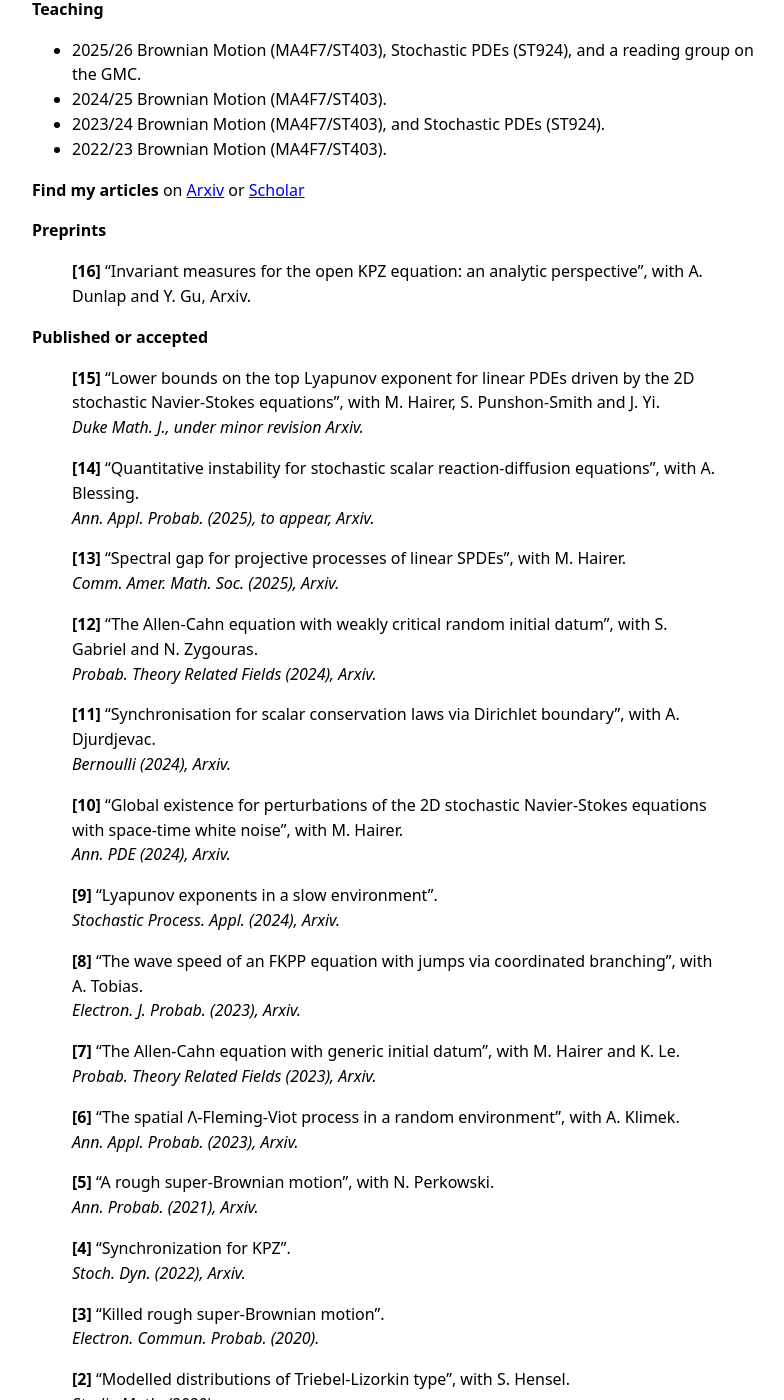
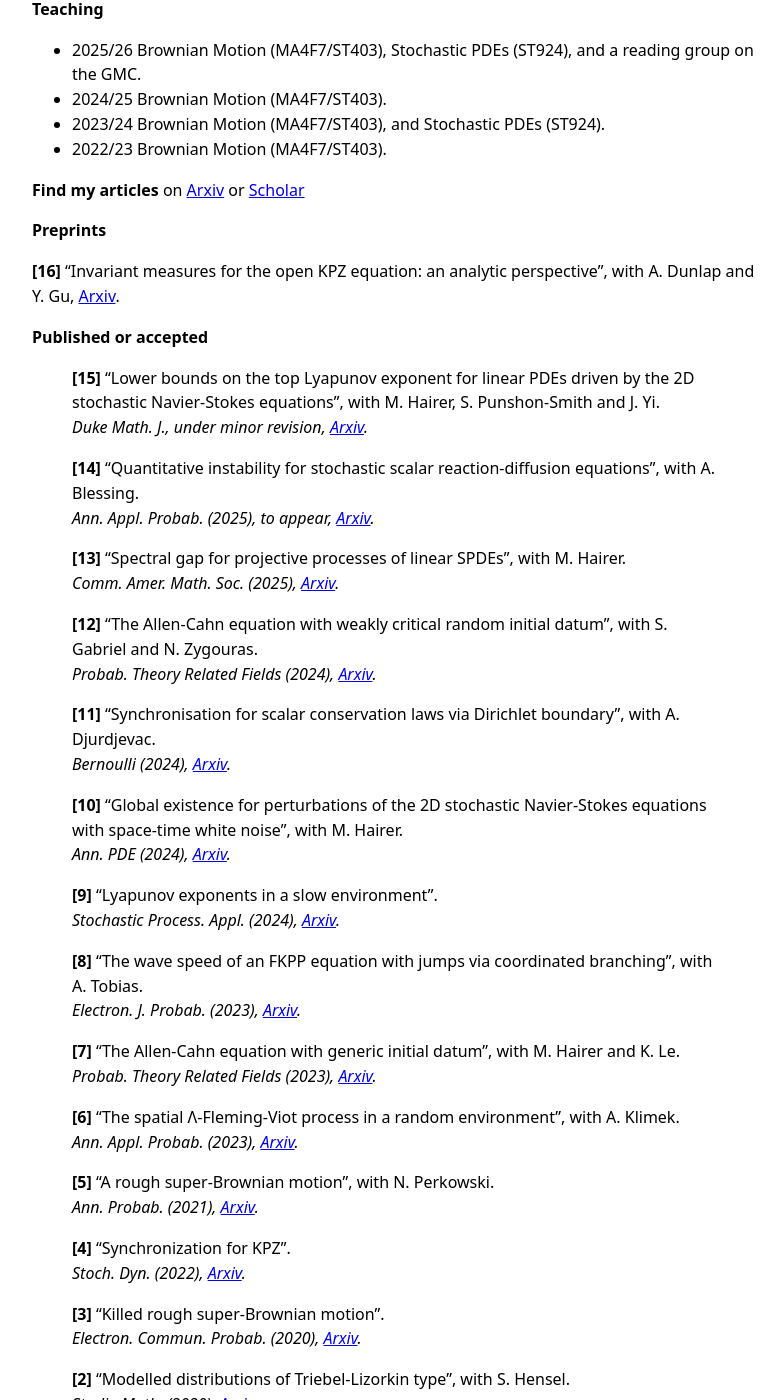
Before and after one commit to rosati-tom/rosati-tom.github.io, a Jekyll site: the page built from index.md, in a window 1280 px wide and 1400 px high, scrolled down 327 px. Shown: the whole window, without its empty margins (243-1027 px from the left). Built offline with Jekyll 4.4.1, drawn with Linux system fonts in a browser that asks for light colours; our own code applies the rules of GitHub Pages for plain Markdown files; some of the changed text lies outside the part shown.

Commit message:
See what happens if I change indentation

```diff
--- a/index.md
+++ b/index.md
@@ -28,49 +28,49 @@
 
 **Preprints**
 
-> **[16]** "Invariant measures for the open KPZ equation: an analytic perspective", with A. Dunlap and Y. Gu, Arxiv.
+**[16]** "Invariant measures for the open KPZ equation: an analytic perspective", with A. Dunlap and Y. Gu, [Arxiv](https://arxiv.org/abs/2512.03328).
 
 **Published or accepted**
 
 > **[15]** "Lower bounds on the top Lyapunov exponent for linear PDEs driven by
 > the 2D stochastic Navier-Stokes equations", with M. Hairer,
-> S. Punshon-Smith and J. Yi. <br> *Duke Math. J., under minor revision Arxiv.*
+> S. Punshon-Smith and J. Yi. <br> *Duke Math. J., under minor revision, [Arxiv](https://arxiv.org/abs/2512.03328).*
 
 > **[14]** "Quantitative instability for stochastic scalar reaction-diffusion
-> equations", with A. Blessing. <br> *Ann. Appl. Probab. (2025), to appear, Arxiv.*
+> equations", with A. Blessing. <br> *Ann. Appl. Probab. (2025), to appear, [Arxiv](https://arxiv.org/abs/2512.03328).*
 
 > **[13]** "Spectral gap for projective processes of linear SPDEs", with M.
-> Hairer. <br> *Comm. Amer. Math. Soc. (2025), Arxiv.*
+> Hairer. <br> *Comm. Amer. Math. Soc. (2025), [Arxiv](https://arxiv.org/abs/2512.03328).*
 
 > **[12]** "The Allen-Cahn equation with weakly critical random initial datum",
-> with S. Gabriel and N. Zygouras. <br> *Probab. Theory Related Fields (2024), Arxiv.*
+> with S. Gabriel and N. Zygouras. <br> *Probab. Theory Related Fields (2024), [Arxiv](https://arxiv.org/abs/2512.03328).*
 
-> **[11]** "Synchronisation for scalar conservation laws via Dirichlet boundary", with A. Djurdjevac.<br> *Bernoulli (2024), Arxiv.*
+> **[11]** "Synchronisation for scalar conservation laws via Dirichlet boundary", with A. Djurdjevac.<br> *Bernoulli (2024), [Arxiv](https://arxiv.org/abs/2512.03328).*
 
 > **[10]**  "Global existence for perturbations of the 2D stochastic
 > Navier-Stokes equations with space-time white noise", with M. Hairer. <br>
-> *Ann. PDE (2024), Arxiv.*
+> *Ann. PDE (2024), [Arxiv](https://arxiv.org/abs/2512.03328).*
 
-> **[9]** "Lyapunov exponents in a slow environment". <br> *Stochastic Process. Appl. (2024), Arxiv.*
+> **[9]** "Lyapunov exponents in a slow environment". <br> *Stochastic Process. Appl. (2024), [Arxiv](https://arxiv.org/abs/2512.03328).*
 
 > **[8]** "The wave speed of an FKPP equation with jumps via coordinated
-> branching", with A. Tobias. <br> *Electron. J. Probab. (2023), Arxiv.*
+> branching", with A. Tobias. <br> *Electron. J. Probab. (2023), [Arxiv](https://arxiv.org/abs/2512.03328).*
 
 > **[7]** "The Allen-Cahn equation with generic initial datum", with M. Hairer
-> and K. Le. <br> *Probab. Theory Related Fields (2023), Arxiv.*
+> and K. Le. <br> *Probab. Theory Related Fields (2023), [Arxiv](https://arxiv.org/abs/2512.03328).*
 
 > **[6]** "The spatial Λ-Fleming-Viot process in a random environment", with A.
-> Klimek. <br> *Ann. Appl. Probab. (2023), Arxiv.*
+> Klimek. <br> *Ann. Appl. Probab. (2023), [Arxiv](https://arxiv.org/abs/2512.03328).*
 
-> **[5]** "A rough super-Brownian motion", with N. Perkowski. <br> *Ann. Probab. (2021), Arxiv.*
+> **[5]** "A rough super-Brownian motion", with N. Perkowski. <br> *Ann. Probab. (2021), [Arxiv](https://arxiv.org/abs/2512.03328).*
 
-> **[4]** "Synchronization for KPZ". <br> *Stoch. Dyn. (2022), Arxiv.*
+> **[4]** "Synchronization for KPZ". <br> *Stoch. Dyn. (2022), [Arxiv](https://arxiv.org/abs/2512.03328).*
 
-> **[3]** "Killed rough super-Brownian motion". <br> *Electron. Commun. Probab. (2020).*
+> **[3]** "Killed rough super-Brownian motion". <br> *Electron. Commun. Probab. (2020), [Arxiv](https://arxiv.org/abs/2512.03328).*
 
-> **[2]** "Modelled distributions of Triebel-Lizorkin type", with S. Hensel. <br> *Studia Math. (2020).*
+> **[2]** "Modelled distributions of Triebel-Lizorkin type", with S. Hensel. <br> *Studia Math. (2020), [Arxiv](https://arxiv.org/abs/2512.03328).*
 
-> **[1]** "The KPZ equation on the real line", with N. Perkowski. <br> *Electron. J. Probab. (2019).*
+> **[1]** "The KPZ equation on the real line", with N. Perkowski. <br> *Electron. J. Probab. (2019), [Arxiv](https://arxiv.org/abs/2512.03328).*
 
 **Outreach and other**
 
```
